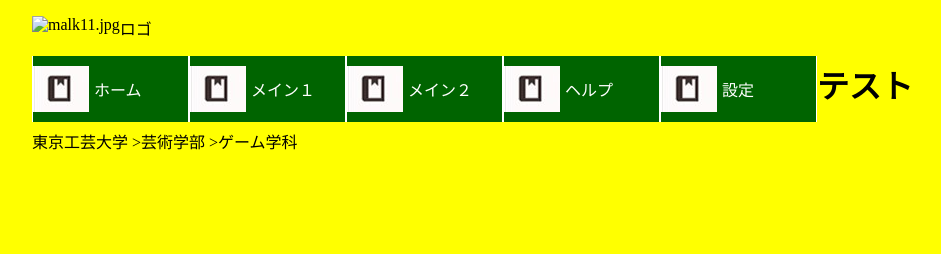
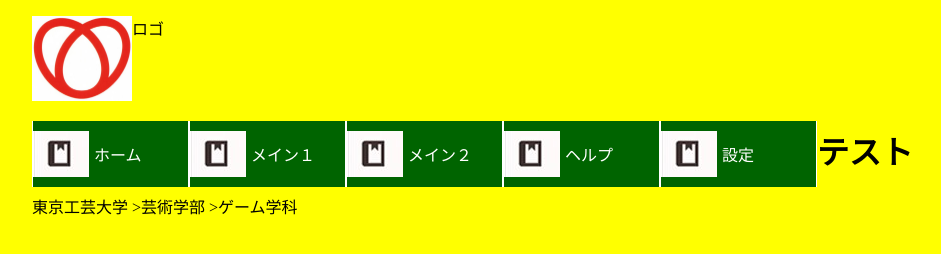
Before and after one commit to ryoukawa/web1-8, a plain HTML site: page index.html in a window 1280 px wide. Shown: the whole page, without its empty margins (16-957 px from the left). Drawn offline with Linux system fonts and the light colour scheme.

Commit message:
Update index.html

```diff
--- a/index.html
+++ b/index.html
@@ -8,7 +8,7 @@
   <body>
     <section id="logo">
       <ul>
-        <li><img src="malk11.jpg" alt="malk11.jpg"></li>
+        <li><img src="mark11.jpg" alt="malk11.jpg"></li>
         <li>ロゴ</li>
       </ul>
     </section>
```
